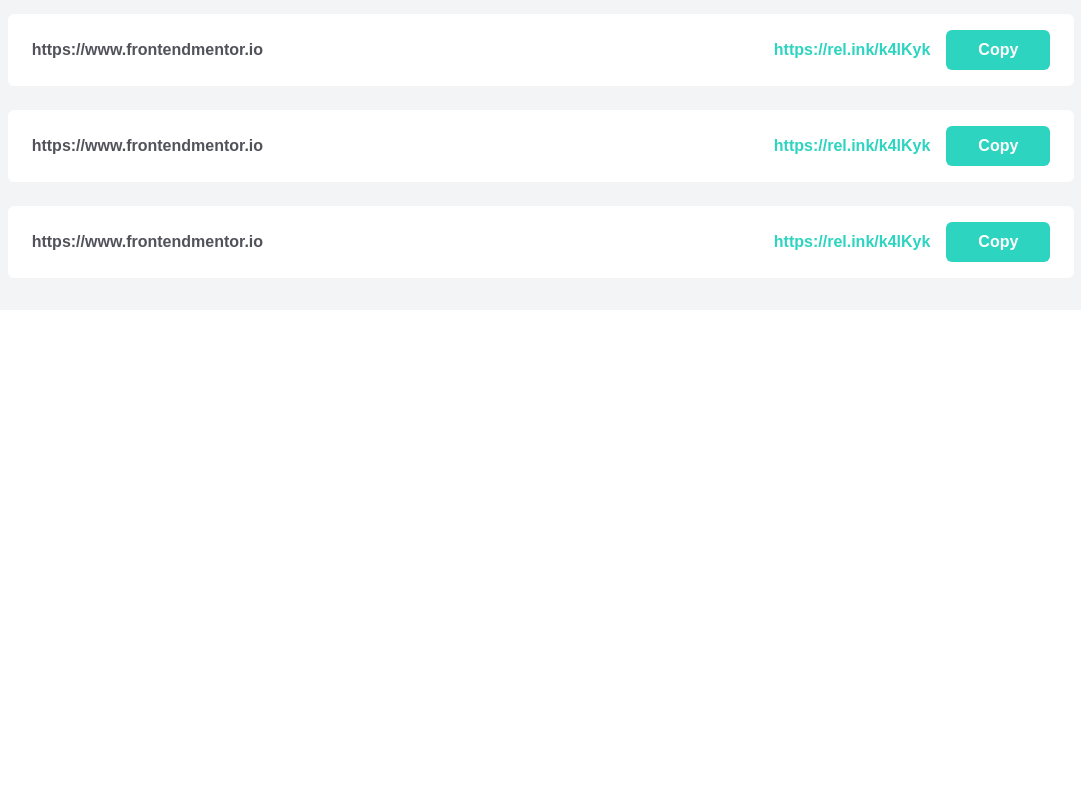
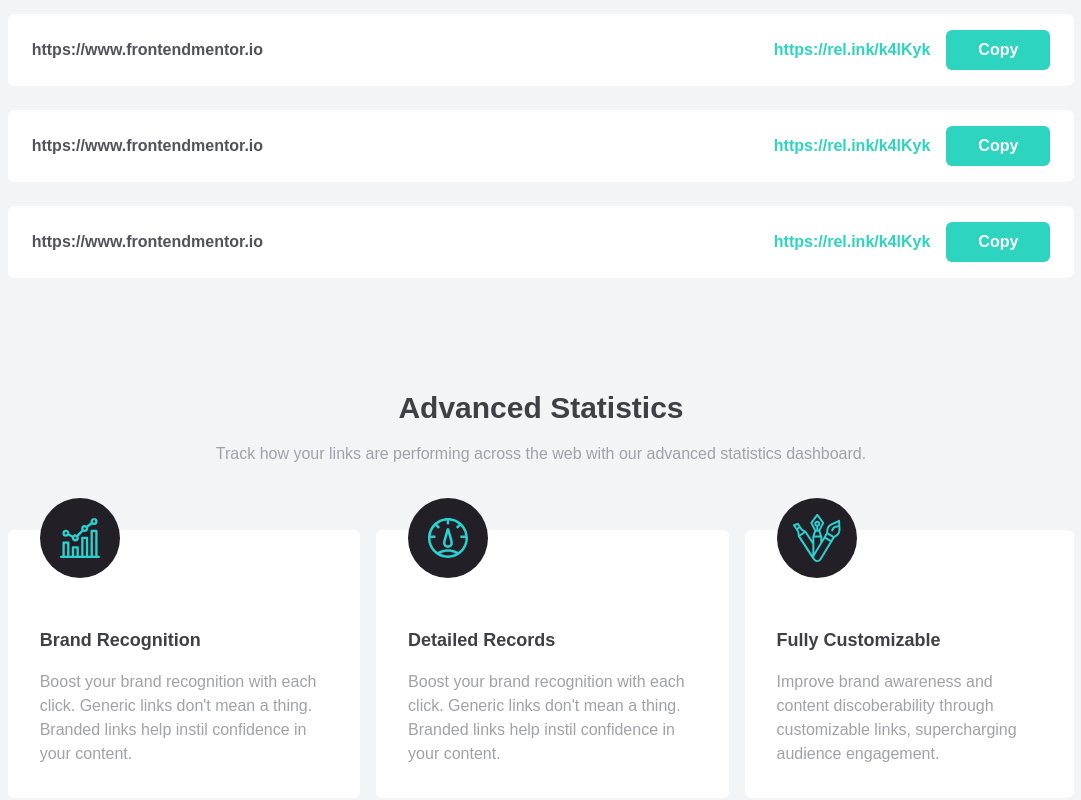
Before and after one commit to michelwene/url-shortening, a React (Create React App) app: page / in a window 1280 px wide. Shown: the part 778-1578 px from the top of the page, without its empty margins (99-1180 px from the left). Before the commit the page ends 1088 px from the top, so only its background shows below. Built offline with nearby package versions, Linux system fonts and the light colour scheme.

Commit message:
feat: Details

```diff
--- /dev/null
+++ b/src/components/Details/index.jsx
@@ -0,0 +1,47 @@
+export function Details() {
+  return (
+    <div className="w-5/6 mx-auto mt-28 flex flex-col justify-center items-center">
+      <div className="flex flex-col items-center justify-center gap-y-4">
+        <h3 className="font-extrabold text-zinc-700 text-3xl">
+          Advanced Statistics
+        </h3>
+        <p className="text-zinc-400 text-center">
+          Track how your links are performing across the web with our advanced
+          statistics dashboard.
+        </p>
+      </div>
+      <div className="flex gap-x-4 mt-16 h-auto max-h-80 justify-center ">
+        <div className="bg-white rounded-md px-8 h-full pb-4">
+          <div className="w-20 h-20 rounded-full p-4 bg-[#222026] flex items-center justify-center bg-[url('/public/images/icon-brand-recognition.svg')] bg-center bg-no-repeat bg-auto relative -top-8" />
+          <h4 className="text-zinc-700 font-extrabold text-lg my-4">
+            Brand Recognition
+          </h4>
+          <p className="text-zinc-400 font-normal my-4">
+            Boost your brand recognition with each click. Generic links don't
+            mean a thing. Branded links help instil confidence in your content.
+          </p>
+        </div>
+        <div className="bg-white rounded-md px-8 min-h-min pb-4">
+          <div className="w-20 h-20 rounded-full p-4 bg-[#222026] flex items-center justify-center bg-[url('/public/images/icon-detailed-records.svg')] bg-center bg-no-repeat bg-auto relative -top-8" />
+          <h4 className="text-zinc-700 font-extrabold text-lg my-4">
+            Detailed Records
+          </h4>
+          <p className="text-zinc-400 font-normal">
+            Boost your brand recognition with each click. Generic links don't
+            mean a thing. Branded links help instil confidence in your content.
+          </p>
+        </div>
+        <div className="bg-white rounded-md px-8 min-h-min pb-4">
+          <div className="w-20 h-20 rounded-full p-4 bg-[#222026] flex items-center justify-center bg-[url('/public/images/icon-fully-customizable.svg')] bg-center bg-no-repeat bg-auto relative -top-8" />
+          <h4 className="text-zinc-700 font-extrabold text-lg my-4">
+            Fully Customizable
+          </h4>
+          <p className="text-zinc-400 font-normal">
+            Improve brand awareness and content discoberability through
+            customizable links, supercharging audience engagement.
+          </p>
+        </div>
+      </div>
+    </div>
+  );
+}
--- a/src/components/Layout/index.jsx
+++ b/src/components/Layout/index.jsx
@@ -1,3 +1,4 @@
+import { Details } from "../Details";
 import Header from "../Header";
 import { Main } from "../Main";
 import { ShortenLink } from "../Shorten";
@@ -10,13 +11,14 @@
         <Header />
         <Main />
       </section>
-      <section className="h-auto overflow-x-hidden bg-gray-100 pb-8">
+      <section className="h-auto overflow-x-hidden bg-gray-100 pb-32">
         <div className="w-5/6 mx-auto">
           <ShortenLink />
           <ShortenedLink />
           <ShortenedLink />
           <ShortenedLink />
         </div>
+        <Details />
       </section>
     </>
   );
```
